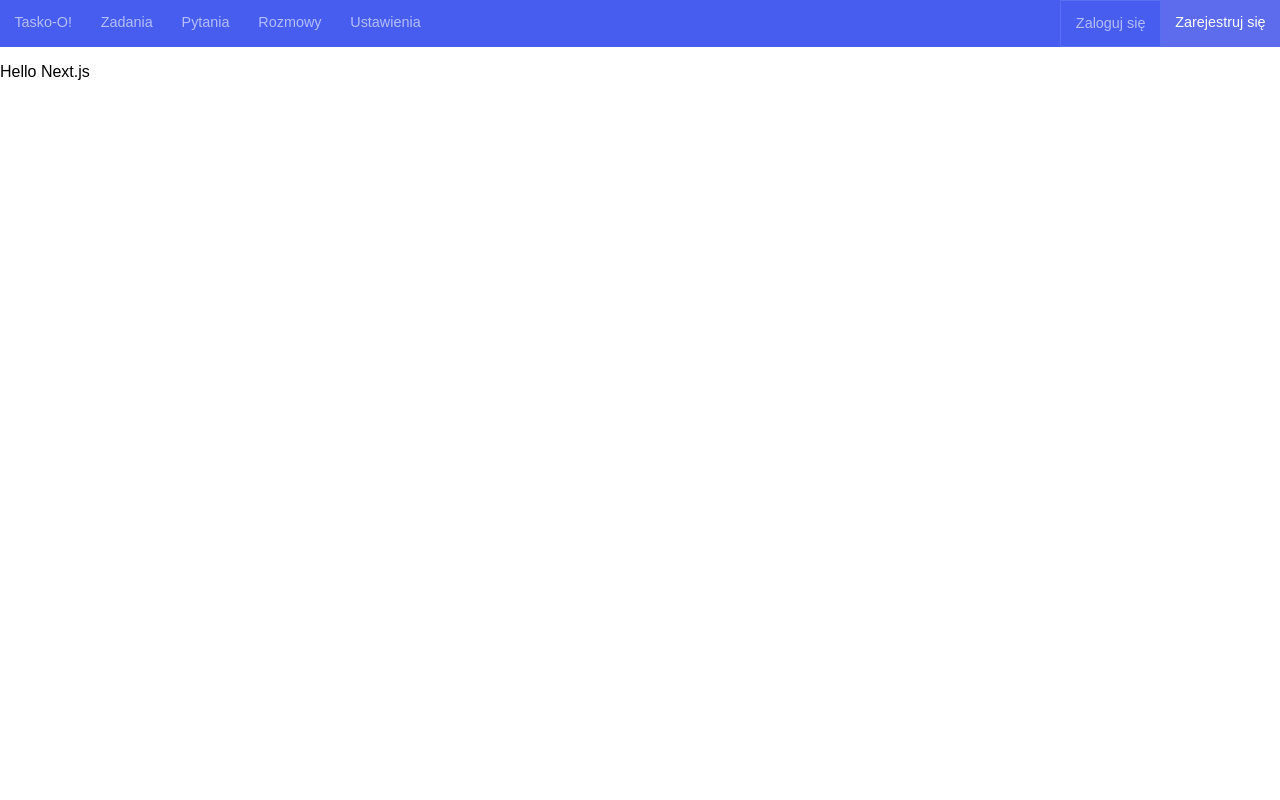
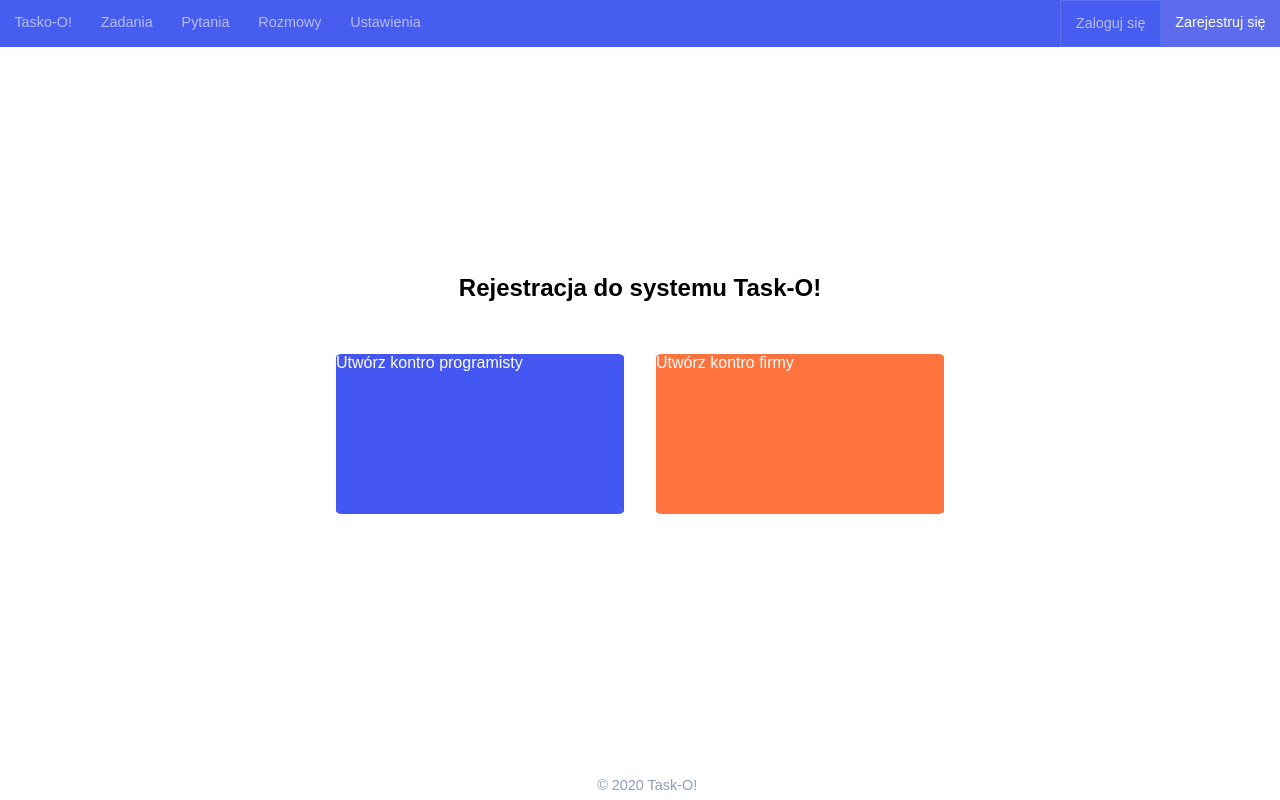
Before and after one commit to FilipHalon/task-o-front-end, a Next.js app: page / in a window 1280 px wide. Built offline with nearby package versions, Linux system fonts and the light colour scheme.

Commit message:
Footer created; The layout of the login page set.

```diff
--- /dev/null
+++ b/pages/components/Footer.js
@@ -0,0 +1,9 @@
+const Footer = () => {
+    return(
+        <footer>
+            <span>&copy; 2020 Task-O!</span>
+        </footer>
+    )
+}
+
+export default Footer;
--- /dev/null
+++ b/pages/components/LoginArea.js
@@ -0,0 +1,16 @@
+import Link from 'next/link';
+
+
+const LoginArea = props => {
+    const isDeveloperAccount = props.accountType === "developer"
+    return (
+        <Link href="/">
+            <span className={isDeveloperAccount ? "login-area developer-account" : "login-area company-account"}>
+                <span>Utwórz kontro {isDeveloperAccount ? 'programisty' : 'firmy'}</span>
+                {/* <span>Ikona</span> */}
+            </span>
+        </Link>
+    )
+}
+
+export default LoginArea
--- a/pages/index.js
+++ b/pages/index.js
@@ -1,10 +1,19 @@
-import "../style.css"
-import Header from './components/Header'
+import "../style.css";
+import Header from './components/Header';
+import LoginArea from './components/LoginArea';
+import Footer from './components/Footer';
 
 const Index = props => (
-    <div>
+    <div className="index">
         <Header/>
-        <p>Hello Next.js</p>
+        <div className="index-content">
+            <h2>Rejestracja do systemu Task-O!</h2>
+            <span className="login-areas">
+                <LoginArea accountType="developer"/>
+                <LoginArea accountType="company"/>
+            </span>
+        </div>
+        <Footer />
     </div>
   );
 
--- a/style.css
+++ b/style.css
@@ -6,8 +6,18 @@
     font-family: sans-serif;
 }
 
+html {
+    height: 100%;
+}
+
 body {
     margin: 0;
+    height: 100%;
+}
+
+header {
+    width: 100%;
+    position: fixed;
 }
 
 nav ul {
@@ -57,3 +67,55 @@ nav ul div li a {
     background-color: #5D6CED;
     color: #FFF;
 }
+
+body div:first-child {
+    height: 100%;
+}
+
+.index-content {
+    height: 100%;
+    width: 100%;
+    display: flex;
+    flex-direction: column;
+    justify-content: center;
+    align-items: center;
+}
+
+.login-areas {
+    display: flex;
+    flex-wrap: wrap;
+    justify-content: center;
+    margin: 1em;
+}
+
+.login-area {
+    margin: 1em;
+}
+
+.login-areas span {
+    display: inline-block;
+    height: 10rem;
+    width: 18rem;
+    max-width: 300px;
+    color: #FFF;
+    border-radius: 2%;
+}
+
+.developer-account span {
+    background-color: #4457F3;
+}
+
+.company-account span {
+    background-color: #FF733F;
+}
+
+footer {
+    position: fixed;
+    left: 0;
+    bottom: 0;
+    margin: .5em;
+    width: 100%;
+    color: #8F9DBE;
+    text-align: center;
+    font-size: 90%;
+}
```
